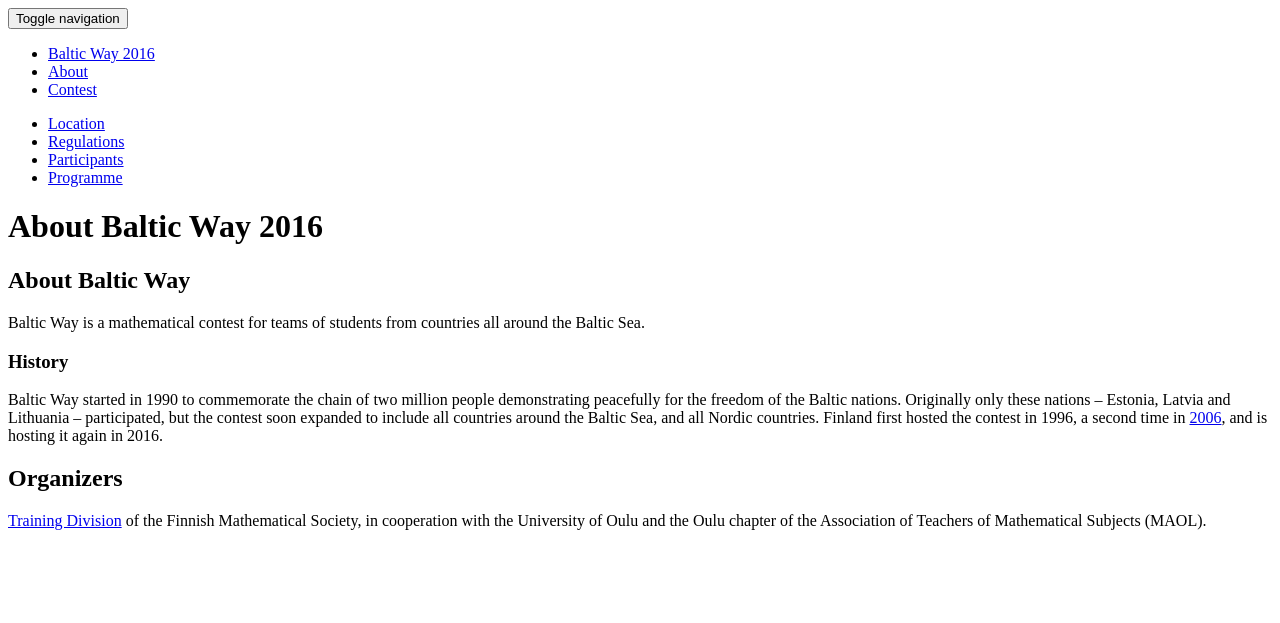
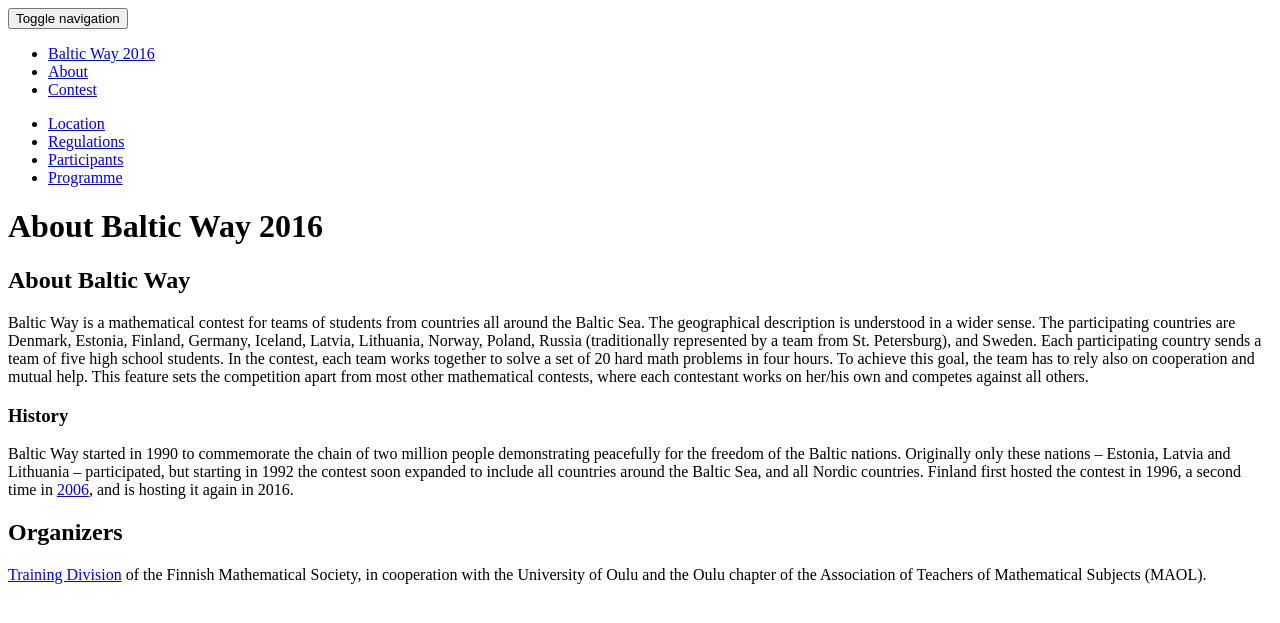
Before and after one commit to matematiikkakilpailut/matematiikkakilpailut.github.io, a Jekyll site: the page built from BW2016/about/index.md, in a window 1280 px wide. Shown: the top 623 px of the page. Built offline with Jekyll 4.4.1, drawn with Linux system fonts in a browser that asks for light colours; nearby versions of some CDN libraries; a style sheet for code colours, icons or effects is not loaded.

Commit message:
Update index.md

```diff
--- a/BW2016/about/index.md
+++ b/BW2016/about/index.md
@@ -10,14 +10,14 @@
 ## About Baltic Way
 
 Baltic Way is a mathematical contest for teams of students
-from countries all around the Baltic Sea.
+from countries all around the Baltic Sea. The geographical description is understood in a wider sense. The participating countries are  Denmark, Estonia, Finland, Germany, Iceland, Latvia, Lithuania, Norway, Poland, Russia (traditionally represented by a team from St. Petersburg), and Sweden. Each participating country sends a team of five high school students. In the contest, each team works together to solve a set of 20 hard math problems in four hours. To achieve this goal, the team has to rely also on cooperation and mutual help. This feature sets the competition apart from most other mathematical contests, where each contestant works on her/his own and competes against all others.
 
 ### History
 
 Baltic Way started in 1990 to commemorate the chain of two million
 people demonstrating peacefully for the freedom of the Baltic
 nations. Originally only these nations – Estonia, Latvia and Lithuania
-– participated, but the contest soon expanded to include all countries
+– participated, but starting in 1992 the contest soon expanded to include all countries
 around the Baltic Sea, and all Nordic countries. Finland first hosted
 the contest in 1996, a second time in [2006](/BW2006/), and is hosting
 it again in 2016.
```
